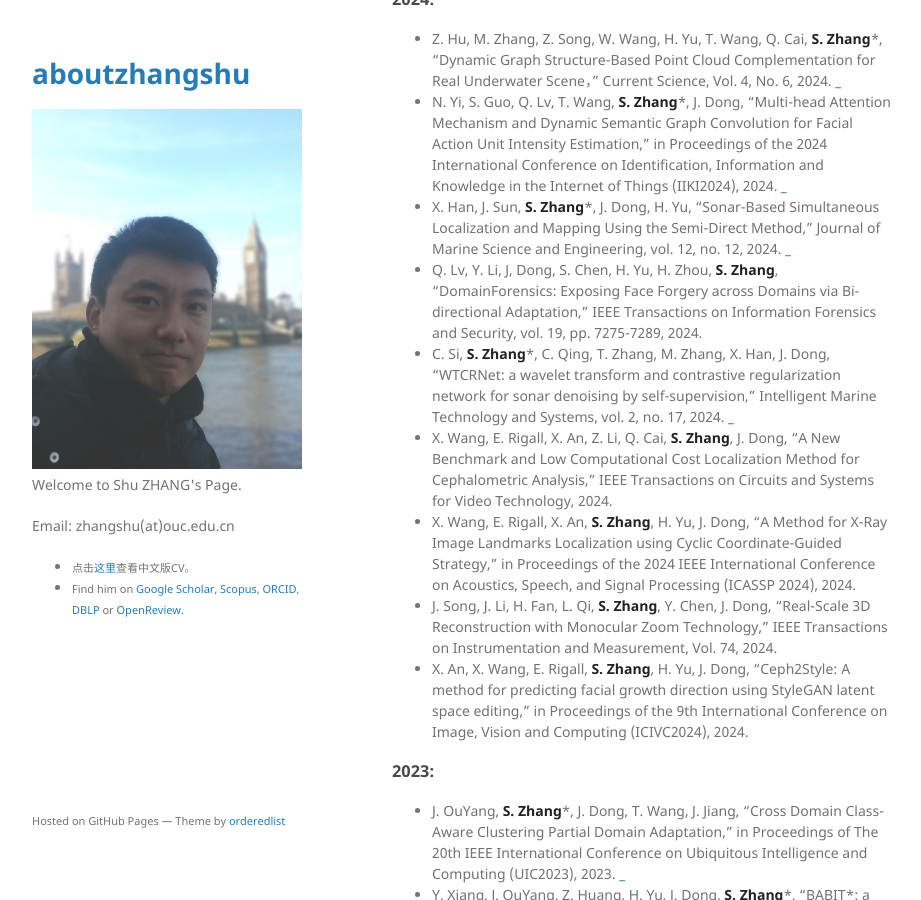
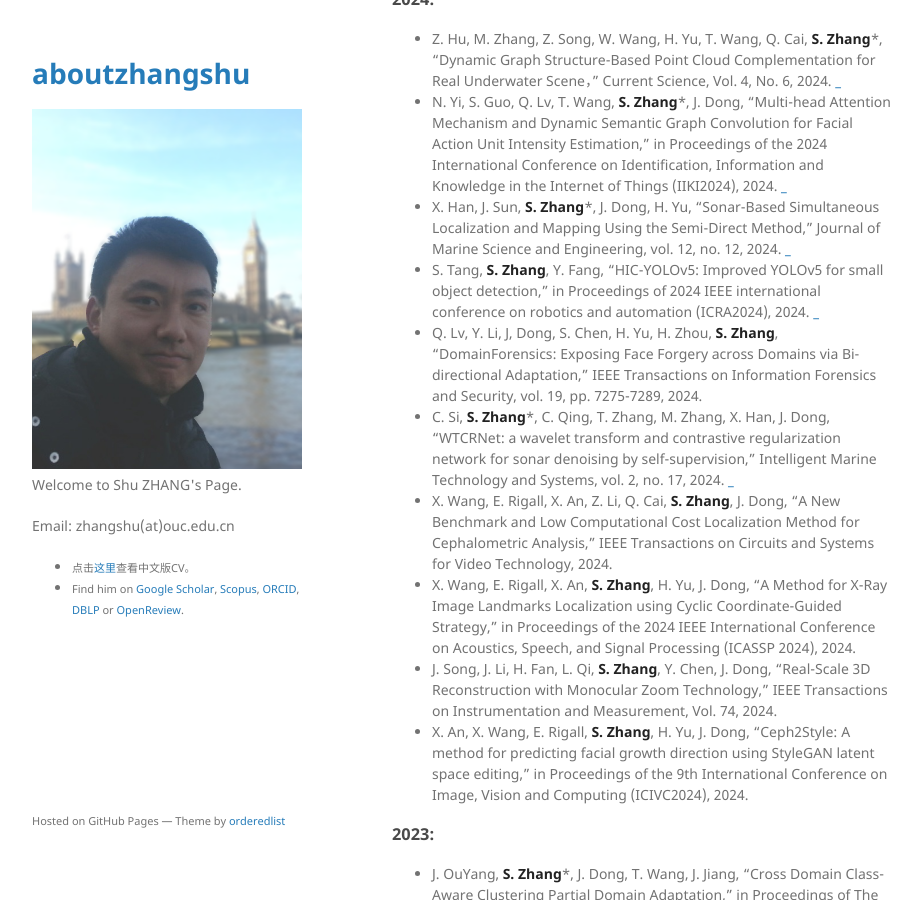
Before and after one commit to jackyspeed/aboutzhangshu, a Jekyll site: the page built from index.md, in a window 1280 px wide and 900 px high, scrolled down 1965 px. Shown: the whole window, without its empty margins (178-1099 px from the left). Built offline with Jekyll 4.4.1, drawn with Linux system fonts in a browser that asks for light colours; our own code applies the rules of GitHub Pages for plain Markdown files.

Commit message:
Update index.md

```diff
--- a/index.md
+++ b/index.md
@@ -73,6 +73,7 @@ Shu Zhang is currently an Associate Professor and Postgraduate supervisor at Oce
 - Z. Hu, M. Zhang, Z. Song, W. Wang, H. Yu, T. Wang, Q. Cai, **S. Zhang***, “Dynamic Graph Structure-Based Point Cloud Complementation for Real Underwater Scene，” Current Science, Vol. 4, No. 6, 2024. [_](https://currentscience.info/index.php/cs/article/view/279)
 - N. Yi, S. Guo, Q. Lv, T. Wang, **S. Zhang***, J. Dong, "Multi-head Attention Mechanism and Dynamic Semantic Graph Convolution for Facial Action Unit Intensity Estimation," in Proceedings of the 2024 International Conference on Identification, Information and Knowledge in the Internet of Things (IIKI2024), 2024. [_](https://ieeexplore.ieee.org/document/10917537)
 - X. Han, J. Sun, **S. Zhang***, J. Dong, H. Yu, “Sonar-Based Simultaneous Localization and Mapping Using the Semi-Direct Method,” Journal of Marine Science and Engineering, vol. 12, no. 12, 2024. [_](https://www.mdpi.com/2077-1312/12/12/2234)
+- S. Tang, **S. Zhang**, Y. Fang, "HIC-YOLOv5: Improved YOLOv5 for small object detection," in Proceedings of 2024 IEEE international conference on robotics and automation (ICRA2024), 2024. [_](https://ieeexplore.ieee.org/abstract/document/10610273)
 - Q. Lv, Y. Li, J, Dong, S. Chen, H. Yu, H. Zhou, **S. Zhang**, "DomainForensics: Exposing Face Forgery across Domains via Bi-directional Adaptation," IEEE Transactions on Information Forensics and Security, vol. 19, pp. 7275-7289, 2024.
 - C. Si, **S. Zhang***, C. Qing, T. Zhang, M. Zhang, X. Han, J. Dong, "WTCRNet: a wavelet transform and contrastive regularization network for sonar denoising by self-supervision," Intelligent Marine Technology and Systems, vol. 2, no. 17, 2024. [_](https://link.springer.com/article/10.1007/s44295-024-00032-5)
 - X. Wang, E. Rigall, X. An, Z. Li, Q. Cai, **S. Zhang**, J. Dong, "A New Benchmark and Low Computational Cost Localization Method for Cephalometric Analysis," IEEE Transactions on Circuits and Systems for Video Technology, 2024.
```
